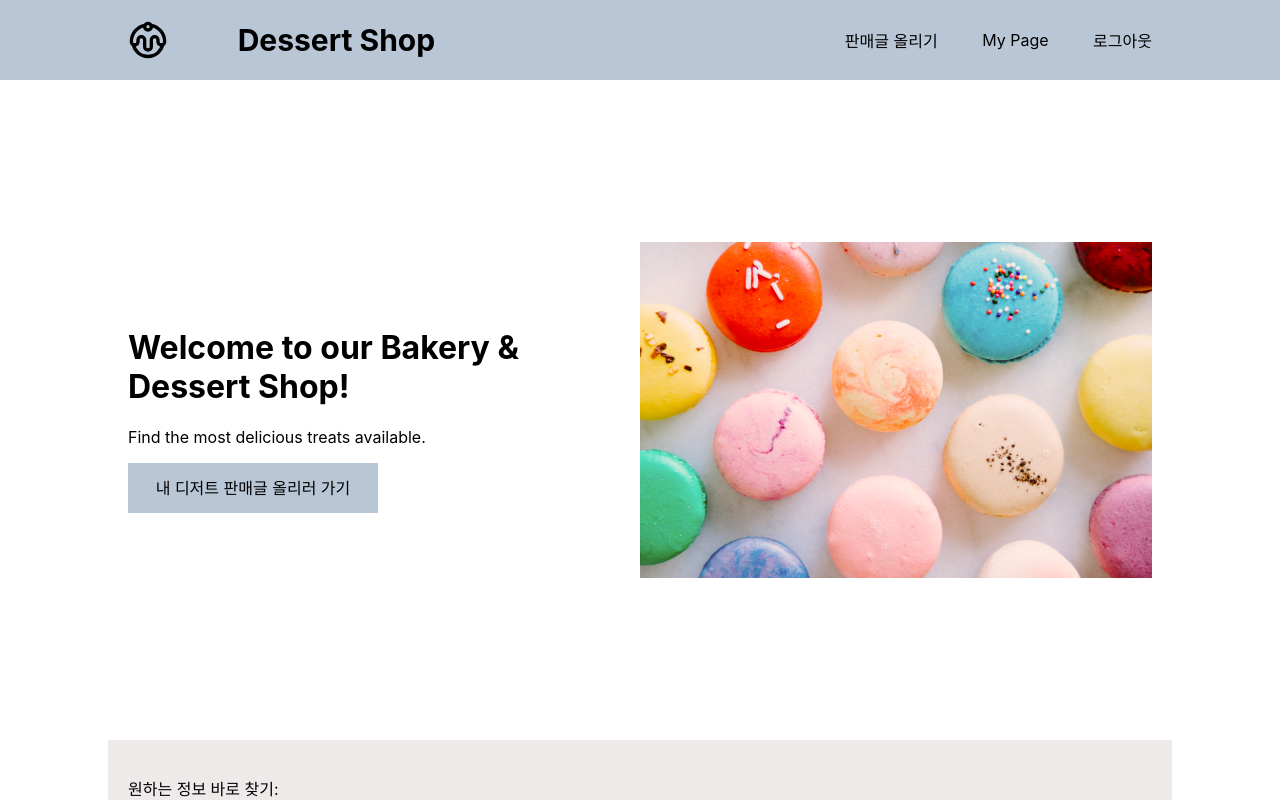
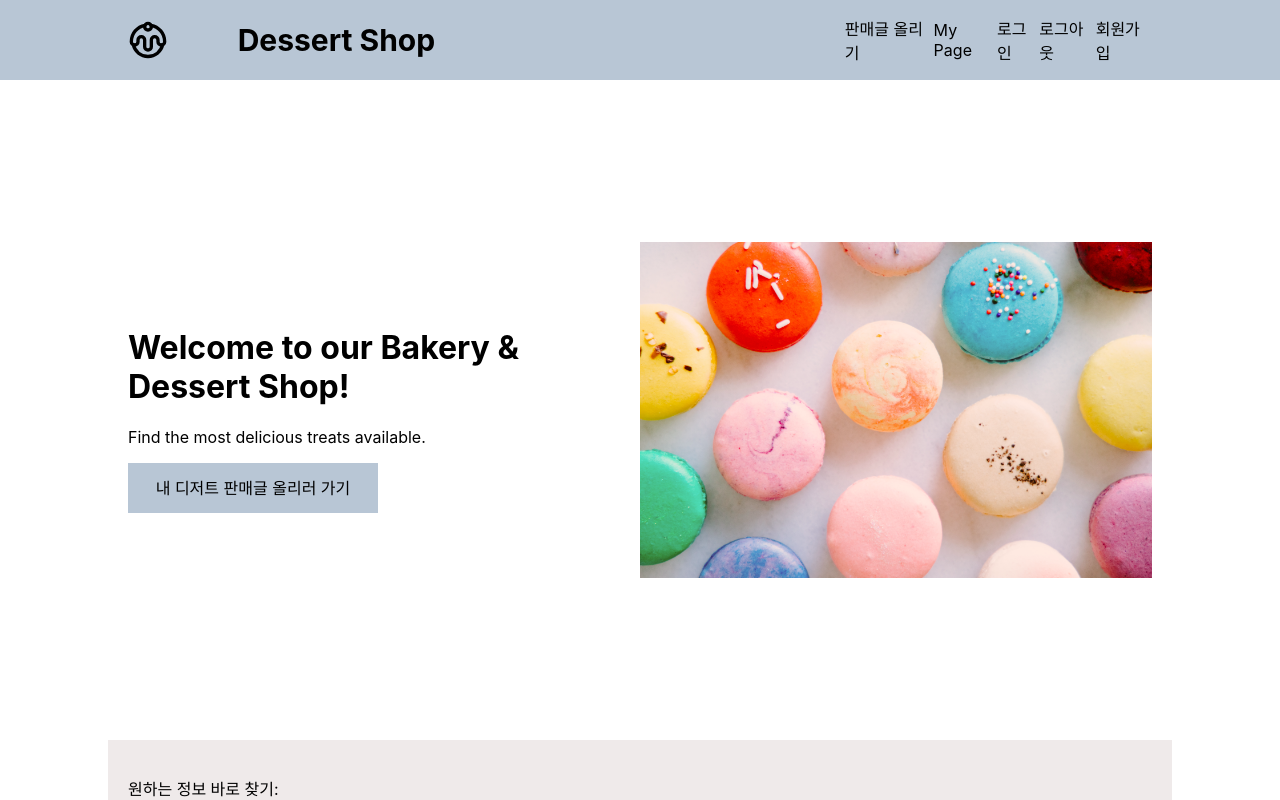
Before and after one commit to nsong113/hh-fronted-mini, a React (Create React App) app: page /goods in a window 1280 px wide. Shown: the top 800 px of the page. Built offline with nearby package versions, Linux system fonts and the light colour scheme; no server answers; a web font is replaced by a local one.

Commit message:
헤더 경로이동기능[현지]

```diff
--- a/src/component/Header/Header.jsx
+++ b/src/component/Header/Header.jsx
@@ -14,9 +14,16 @@ const Header = () => {
     navigate("/goods/content");
   };
 
-  const handleLogout = () => {
+  const onClickhandleLogout = () => {
     navigate('/goods');
-    console.log("Navigating to '/goods'");
+  };
+
+  const onClickhandleLogin = () => {
+    navigate('/login');
+  };
+
+  const onClickhandleJoin = () => {
+    navigate('/signup');
   };
 
   return (
@@ -31,11 +38,14 @@ const Header = () => {
             판매글 올리기
           </p>
           <p className="HeaderUtilContentP">My Page</p>
-          {/* <p className="HeaderUtilContentP" onClick={handleLogin}>
+          <p className="HeaderUtilContentP" onClick={onClickhandleLogin}>
             로그인
-          </p> */}
-          <p className="HeaderUtilContentP" onClick={handleLogout}>
+          </p>
+          <p className="HeaderUtilContentP" onClick={onClickhandleLogout}>
             로그아웃
+          </p>
+          <p className="HeaderUtilContentP" onClick={onClickhandleJoin}>
+            회원가입
           </p>
         </ST.HeaderUtilDiv>
       </ST.HeaderContainerDiv>
```
